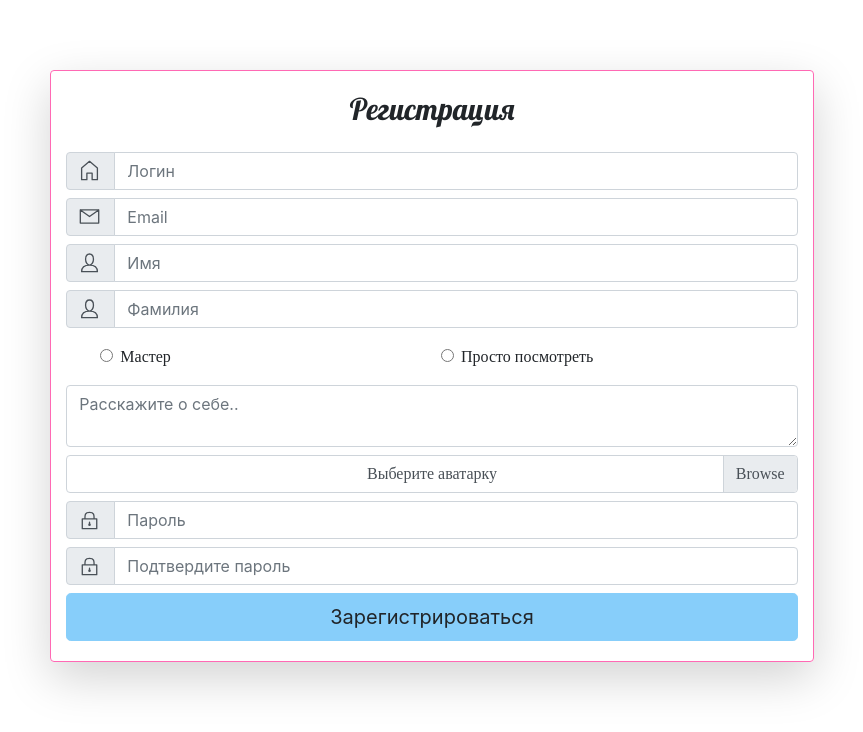
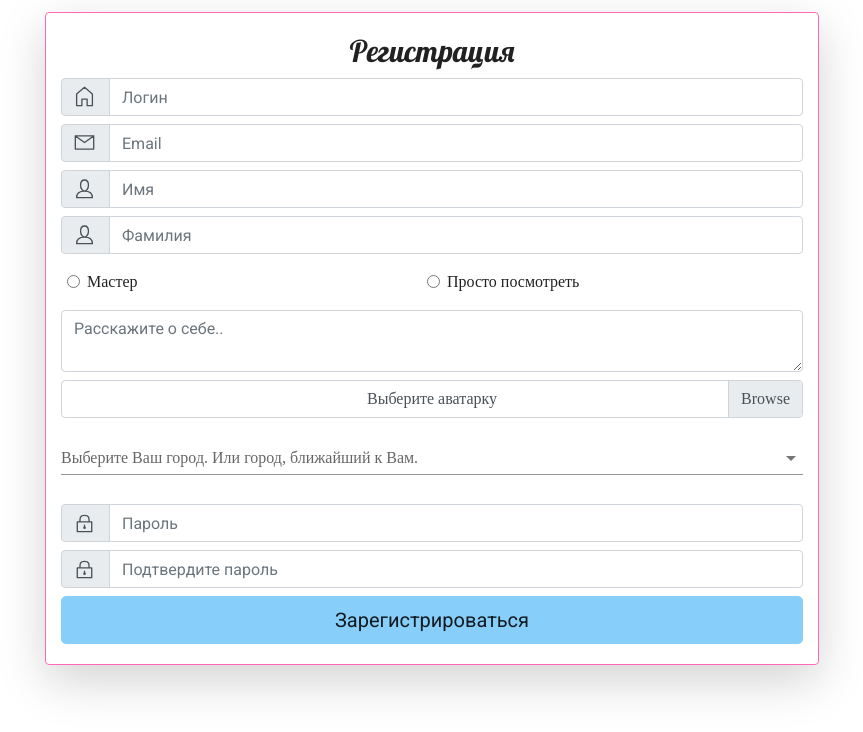
Before and after one commit to IOBratkova/webproject, a Vue app in the folder phphandmade/frontend/: page /#/signUp in a window 1280 px wide. Shown: the top 732 px of the page, without its empty margins (208-1071 px from the left). Built offline with nearby package versions, Linux system fonts and the light colour scheme.

Commit message:
Наброски автокомплита для города

```diff
--- a/phphandmade/frontend/src/views/SignUp.vue
+++ b/phphandmade/frontend/src/views/SignUp.vue
@@ -1,13 +1,18 @@
 <template>
+  <v-app class="bg-white">
     <div>
       <!-- ls2, -->
       <a href="/"> <img src="img/ls4.png" align="left" class="registration-img mt-0"></a>
       <div class="container" @submit.prevent="signUp">
-      <div class="row registration-row justify-content-center align-items-center h-100 ml-sm-2 mr-sm-2 mb-0 mb-sm-0" >
+        <div class="row registration-row justify-content-center align-items-center h-100 m-0" >
           <form class="border border-pink shadow-lg rounded p-3 col-md-8" enctype="multipart/form-data">
 
-          <div align="center" style="margin-bottom: 1rem">
+            <div class="form-row row-content-center m-0">
+              <div class="form-group col-md-12 m-0 p-0">
+                <div align="center">
                   <span class="text-signup" >Регистрация </span>
+                </div>
+              </div>
             </div>
 
             <div class="form-row">
@@ -121,6 +126,12 @@
               </div>
             </div>
 
+            <div class="form-row h-25">
+              <div class="form-group col-md-12 mb-0 p-1">
+                <v-autocomplete label="Выберите Ваш город. Или город, ближайший к Вам." :items="comp" ></v-autocomplete>
+              </div>
+            </div>
+
             <div class="form-row">
               <div class="form-group col-md-12 mb-0 p-1">
                 <div class="input-group">
@@ -163,6 +174,7 @@
 
       </div>
     </div>
+  </v-app>
 </template>
 
 <script>
@@ -172,6 +184,7 @@ export default {
   name: 'SignUp',
   data () {
     return {
+      comp: ['Город 312', '213 дороГ'],
       name: '',
       lastName: '',
       login: '',
```
Lines whose indentation alone changed are shown as unchanged.
